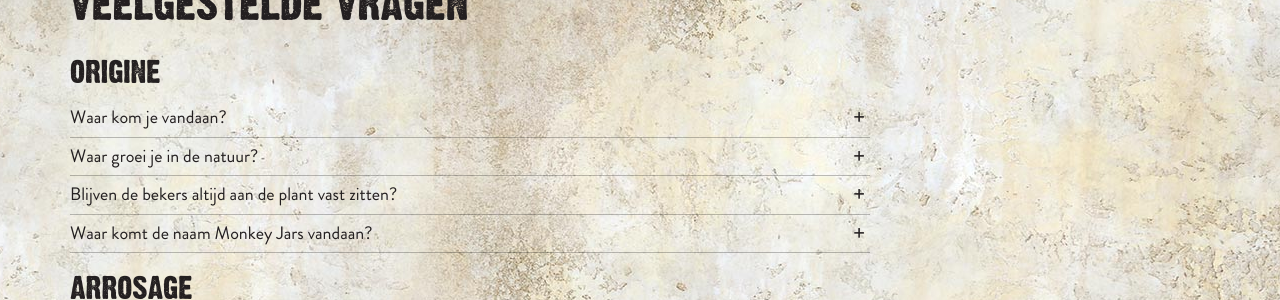
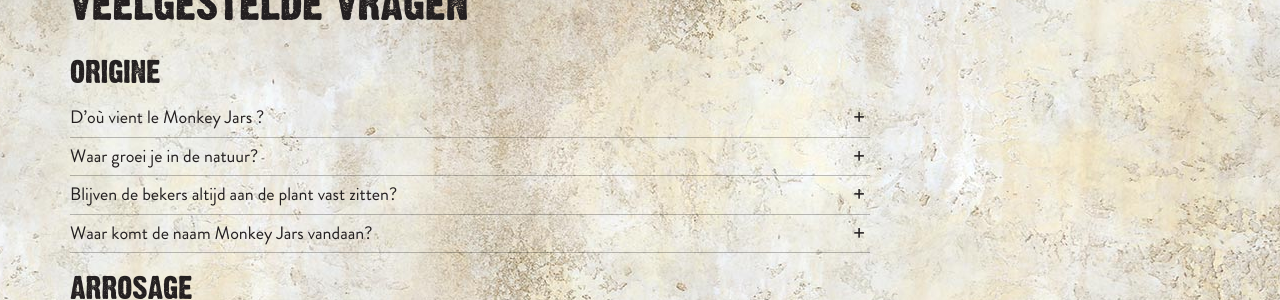
Before and after one commit to jhvanderschee/monkeyjars_fr, a Jekyll site: the page built from informations/index.md, in a window 1280 px wide and 900 px high. Shown: the part 249-549 px from the top of the window. Built offline with Jekyll 4.4.1, drawn with Linux system fonts in a browser that asks for light colours; some of the changed lines change nothing that is shown.

Commit message:
Updated 'informations/index.md' via CloudCannon

```diff
--- a/informations/index.md
+++ b/informations/index.md
@@ -2,11 +2,11 @@
 title: QUESTIONS FRÉQUENTES
 layout: weetjes
 oorsprong:
-  - title: Waar kom je vandaan?
+  - title: D’où vient le Monkey Jars ?
     content: >-
-      Van oorsprong kom ik uit het tropisch regenwoud van Borneo en omstreken.
-      Daar kan het flink regenen! Daarom houd ik ook van veel water en een hoge
-      luchtvochtigheid.
+      Cette plante est originaire des forêts tropicales de l’île de Bornéo et
+      des environs. Les pluies y sont très abondantes ! C’est pourquoi elle aime
+      les arrosages et une humidité élevée.
   - title: Waar groei je in de natuur?
     content: >-
       In de natuur groei ik tussen de bomen in de jungle. Voor mij een ideale
```
